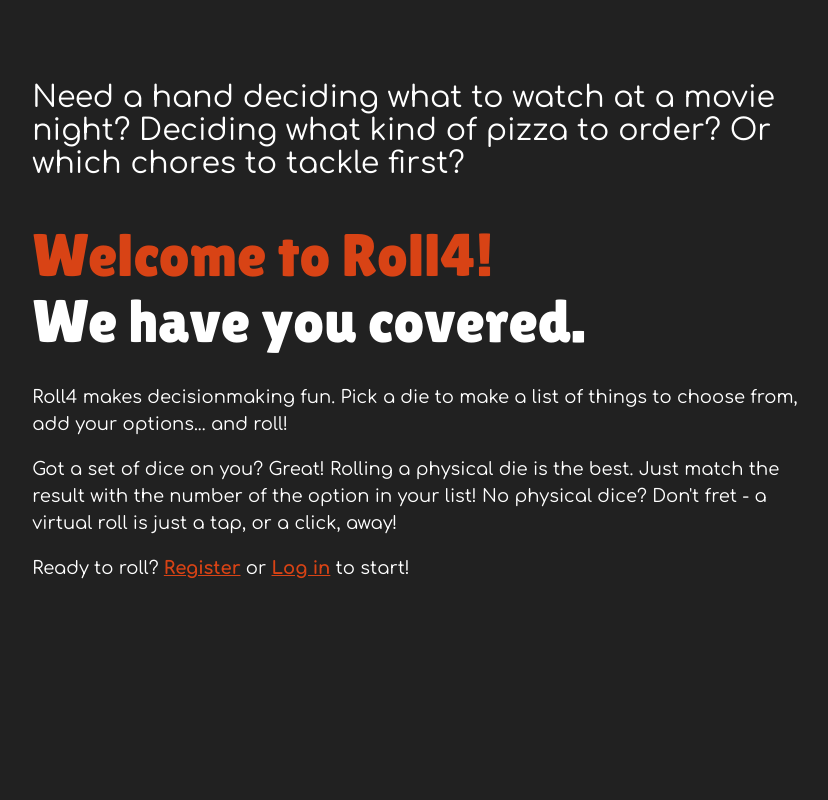
After one commit to Shirral/Roll4, a Flask app: page /index in a window 1280 px wide. The commit adds this page. Shown: the whole page, without its empty margins (24-852 px from the left). Run offline with Flask 3, Linux system fonts and the light colour scheme.

Commit message:
Add, style and route index.html; tidy up the routes

```diff
--- a/roll4app/routes.py
+++ b/roll4app/routes.py
@@ -6,47 +6,52 @@
 
 
 @app.route("/")
+@app.route("/index")
+def index():
+    return render_template("index.html")
+
+
 @app.route("/lists")
 def lists():
+    if "currentuser" not in session:
+        return redirect(url_for("notloggedin"))
+
+    d20 = list(mongo.db.Lists.find({"Die": 20, "UserName": session["currentuser"]}))
+    d12 = list(mongo.db.Lists.find({"Die": 12, "UserName": session["currentuser"]}))
+    d10 = list(mongo.db.Lists.find({"Die": 10, "UserName": session["currentuser"]}))
+    d8 = list(mongo.db.Lists.find({"Die": 8, "UserName": session["currentuser"]}))
+    d6 = list(mongo.db.Lists.find({"Die": 6, "UserName": session["currentuser"]}))
+    d4 = list(mongo.db.Lists.find({"Die": 4, "UserName": session["currentuser"]}))
+
+    categories = list(mongo.db.Categories.find())
+    darkmode = Users.query.filter_by(user_name=session["currentuser"]).first().darkmode
+
     if "currentuser" in session:
+        return render_template("lists.html", sessioncookie = True, d20=d20, d12=d12, d10=d10, d8=d8, d6=d6, d4=d4, darkmode=darkmode, categories=categories)
+    else:
+        return render_template("lists.html", sessioncookie = False, d20=d20, d12=d12, d10=d10, d8=d8, d6=d6, d4=d4, darkmode=darkmode, categories=categories)
 
-        d20 = list(mongo.db.Lists.find({"Die": 20, "UserName": session["currentuser"]}))
-        d12 = list(mongo.db.Lists.find({"Die": 12, "UserName": session["currentuser"]}))
-        d10 = list(mongo.db.Lists.find({"Die": 10, "UserName": session["currentuser"]}))
-        d8 = list(mongo.db.Lists.find({"Die": 8, "UserName": session["currentuser"]}))
-        d6 = list(mongo.db.Lists.find({"Die": 6, "UserName": session["currentuser"]}))
-        d4 = list(mongo.db.Lists.find({"Die": 4, "UserName": session["currentuser"]}))
-
-        categories = list(mongo.db.Categories.find())
-        darkmode = Users.query.filter_by(user_name=session["currentuser"]).first().darkmode
-
-        if "currentuser" in session:
-            return render_template("lists.html", sessioncookie = True, d20=d20, d12=d12, d10=d10, d8=d8, d6=d6, d4=d4, darkmode=darkmode, categories=categories)
-        else:
-            return render_template("lists.html", sessioncookie = False, d20=d20, d12=d12, d10=d10, d8=d8, d6=d6, d4=d4, darkmode=darkmode, categories=categories)
-
-    return redirect(url_for("notloggedin"))
 
 @app.route("/userprofile", defaults={"username": None}, methods=["GET", "POST"])
 @app.route("/userprofile/", defaults={"username": None}, methods=["GET", "POST"])
 @app.route("/userprofile/<username>", methods=["GET", "POST"])
 def userprofile(username):
-    if "currentuser" in session:
-        if username == None:
-            username = session["currentuser"]
+    if "currentuser" not in session:
+        return redirect(url_for("notloggedin"))
 
-        user = Users.query.filter_by(user_name=session["currentuser"]).first()
-        username = user.user_name
-        darkmode = user.darkmode
+    if username == None:
+        username = session["currentuser"]
 
-        if request.method == "POST":
-            user.darkmode = bool(True if request.form.get("darkmode") else False)
-            db.session.commit()
-            return redirect(url_for("userprofile"))
+    user = Users.query.filter_by(user_name=session["currentuser"]).first()
+    username = user.user_name
+    darkmode = user.darkmode
 
-        return render_template("userprofile.html", username=username, user=user, darkmode=darkmode)
+    if request.method == "POST":
+        user.darkmode = bool(True if request.form.get("darkmode") else False)
+        db.session.commit()
+        return redirect(url_for("userprofile"))
 
-    return redirect(url_for("notloggedin"))
+    return render_template("userprofile.html", username=username, user=user, darkmode=darkmode)
 
 
 @app.route("/register", methods=["GET", "POST"])
@@ -94,266 +99,262 @@
 
 @app.route("/logout")
 def logout():
-    if "currentuser" in session:
-        flash("Logged out. See you later!")
-        session.pop("currentuser")
-        return redirect(url_for("login"))
-    return render_template("notloggedin.html")
+    if "currentuser" not in session:
+        return redirect(url_for("notloggedin"))
+
+    flash("Logged out. See you later!")
+    session.pop("currentuser")
+    return redirect(url_for("login"))
 
 
 @app.route("/addlist", defaults={"die": None})
 @app.route("/addlist/", defaults={"die": None})
 @app.route("/addlist/<int:die>", methods=["GET", "POST"])
 def addlist(die):
-    if "currentuser" in session:
-        categories = mongo.db.Categories.find()
-        darkmode = Users.query.filter_by(user_name=session["currentuser"]).first().darkmode
+    if "currentuser" not in session:
+        return redirect(url_for("notloggedin"))
 
-        if die == None:
-            return redirect(url_for("newlist"))
+    categories = mongo.db.Categories.find()
+    darkmode = Users.query.filter_by(user_name=session["currentuser"]).first().darkmode
 
-        if request.method == "POST":
-            newlist = {
-                "ListName": request.form.get("list_name"),
-                "Die": die,
-                "Category": request.form.get("category"),
-                "UserName": session['currentuser'],
-                "ListItems": {},
-                "ListItemNotes": {},
-                "RollHistory": [],
-                "TaskMode": False
-            }
+    if die == None:
+        return redirect(url_for("newlist"))
 
-            num = 1
-            for key, val in request.form.items():
-                if key.startswith("listitem"):
-                    newlist["ListItems"][str(num)] = val
-                    num += 1
+    if request.method == "POST":
+        newlist = {
+            "ListName": request.form.get("list_name"),
+            "Die": die,
+            "Category": request.form.get("category"),
+            "UserName": session['currentuser'],
+            "ListItems": {},
+            "ListItemNotes": {},
+            "RollHistory": [],
+            "TaskMode": False
+        }
 
-            num2 = 1
-            for key, val in request.form.items():
-                if key.startswith("linote"):
-                    newlist["ListItemNotes"][str(num2)] = val
-                    num2 += 1
+        num = 1
+        for key, val in request.form.items():
+            if key.startswith("listitem"):
+                newlist["ListItems"][str(num)] = val
+                num += 1
 
-            mongo.db.Lists.insert_one(newlist)
-            flash("List created. Woohoo!")
-            return redirect(url_for("lists"))
+        num2 = 1
+        for key, val in request.form.items():
+            if key.startswith("linote"):
+                newlist["ListItemNotes"][str(num2)] = val
+                num2 += 1
 
-        return render_template("addlist.html", die=die, categories=categories, darkmode=darkmode)
+        mongo.db.Lists.insert_one(newlist)
+        flash("List created. Woohoo!")
+        return redirect(url_for("lists"))
 
-    return redirect(url_for("notloggedin"))
+    return render_template("addlist.html", die=die, categories=categories, darkmode=darkmode)
 
 
 @app.route("/editlist", defaults={"listid": None})
 @app.route("/editlist/", defaults={"listid": None})
 @app.route("/editlist/<listid>", methods=["GET", "POST"])
 def editlist(listid):
-    if "currentuser" in session:
+    if "currentuser" not in session:
+        return redirect(url_for("notloggedin"))
 
-        userlist = mongo.db.Lists.find_one({"_id": ObjectId(listid)})
-        categories = mongo.db.Categories.find()
-        darkmode = Users.query.filter_by(user_name=session["currentuser"]).first().darkmode
+    userlist = mongo.db.Lists.find_one({"_id": ObjectId(listid)})
+    categories = mongo.db.Categories.find()
+    darkmode = Users.query.filter_by(user_name=session["currentuser"]).first().darkmode
 
-        if listid == None:
+    if listid == None:
+        return redirect(url_for("lists"))
+
+    if not userlist:
+            flash("List not found!")
             return redirect(url_for("lists"))
 
-        if not userlist:
-                flash("List not found!")
-                return redirect(url_for("lists"))
+    if session["currentuser"].lower() != userlist["UserName"].lower():
+        flash("Oops! You were taken some strange places. It's okay, we've got you back here now!")
+        return redirect(url_for("lists"))
 
-        if session["currentuser"].lower() != userlist["UserName"].lower():
-            flash("Oops! You were taken some strange places. It's okay, we've got you back here now!")
-            return redirect(url_for("lists"))
+    if request.method == "POST":
+            editedlist = {
+                "ListName": request.form.get("list_name"),
+                "Category": request.form.get("category"),
+                "ListItems": {},
+                "ListItemNotes": {}
+            }
 
-        if request.method == "POST":
-                editedlist = {
-                    "ListName": request.form.get("list_name"),
-                    "Category": request.form.get("category"),
-                    "ListItems": {},
-                    "ListItemNotes": {}
-                }
+            num = 1
+            for key, val in request.form.items():
+                if key.startswith("listitem"):
+                    editedlist["ListItems"][str(num)] = val
+                    num += 1
 
-                num = 1
-                for key, val in request.form.items():
-                    if key.startswith("listitem"):
-                        editedlist["ListItems"][str(num)] = val
-                        num += 1
+            num2 = 1
+            for key, val in request.form.items():
+                if key.startswith("linote"):
+                    editedlist["ListItemNotes"][str(num2)] = val
+                    num2 += 1
 
-                num2 = 1
-                for key, val in request.form.items():
-                    if key.startswith("linote"):
-                        editedlist["ListItemNotes"][str(num2)] = val
-                        num2 += 1
+            mongo.db.Lists.update_one({"_id": ObjectId(listid)}, {"$set": editedlist})
+            flash("List updated!")
+            return redirect(url_for("listview", listid = listid, userlist=userlist, darkmode=darkmode))
 
-                mongo.db.Lists.update_one({"_id": ObjectId(listid)}, {"$set": editedlist})
-                flash("List updated!")
-                return redirect(url_for("listview", listid = listid, userlist=userlist, darkmode=darkmode))
-
-        return render_template("editlist.html", listid = listid, userlist=userlist, categories=categories, darkmode=darkmode)
-
-    return redirect(url_for("notloggedin"))
+    return render_template("editlist.html", listid = listid, userlist=userlist, categories=categories, darkmode=darkmode)
 
 
 @app.route("/deletelist", defaults={"listid": None})
 @app.route("/deletelist/", defaults={"listid": None})
 @app.route("/deletelist/<listid>")
 def deletelist(listid):
-    if "currentuser" in session:
+    if "currentuser" not in session:
+        return redirect(url_for("notloggedin"))
 
-        if listid == None:
-            return redirect(url_for("lists"))
-
-        mongo.db.Lists.delete_one({"_id": ObjectId(listid)})
-        flash("List deleted!")
+    if listid == None:
         return redirect(url_for("lists"))
 
-    return redirect(url_for("notloggedin"))
+    mongo.db.Lists.delete_one({"_id": ObjectId(listid)})
+    flash("List deleted!")
+    return redirect(url_for("lists"))
 
 
 @app.route("/listview", defaults={"listid": None})
 @app.route("/listview/", defaults={"listid": None})
 @app.route("/listview/<listid>", methods=["GET", "POST"])
 def listview(listid):
-    if "currentuser" in session:
+    if "currentuser" not in session:
+        return redirect(url_for("notloggedin"))
 
-        userlist = mongo.db.Lists.find_one({"_id": ObjectId(listid)})
-        darkmode = Users.query.filter_by(user_name=session["currentuser"]).first().darkmode
+    userlist = mongo.db.Lists.find_one({"_id": ObjectId(listid)})
+    darkmode = Users.query.filter_by(user_name=session["currentuser"]).first().darkmode
 
-        if listid == None:
+    if listid == None:
+        return redirect(url_for("lists"))
+
+    if not userlist:
+            flash("List not found!")
             return redirect(url_for("lists"))
 
-        if not userlist:
-                flash("List not found!")
-                return redirect(url_for("lists"))
+    if session["currentuser"].lower() != userlist["UserName"].lower():
+        flash("Oops! You were taken some strange places. It's okay, we've got you back here now!")
+        return redirect(url_for("lists"))
 
-        if session["currentuser"].lower() != userlist["UserName"].lower():
-            flash("Oops! You were taken some strange places. It's okay, we've got you back here now!")
-            return redirect(url_for("lists"))
+    if request.method == "POST":
+        taskmode = True if request.form.get("taskmode") else False
 
-        if request.method == "POST":
-            taskmode = True if request.form.get("taskmode") else False
+        if taskmode == False:
+            mongo.db.Lists.update_one({"_id": ObjectId(listid)}, {"$set": {"RollHistory": []}})
 
-            if taskmode == False:
-                mongo.db.Lists.update_one({"_id": ObjectId(listid)}, {"$set": {"RollHistory": []}})
+        mongo.db.Lists.update_one({"_id": ObjectId(listid)}, {"$set": {"TaskMode": taskmode}})
+        return redirect(url_for("listview", listid = listid))
 
-            mongo.db.Lists.update_one({"_id": ObjectId(listid)}, {"$set": {"TaskMode": taskmode}})
-            return redirect(url_for("listview", listid = listid))
-
-        return render_template("listview.html", listid = listid, userlist=userlist, darkmode=darkmode)
-
-    return redirect(url_for("notloggedin"))
+    return render_template("listview.html", listid = listid, userlist=userlist, darkmode=darkmode)
 
 
 @app.route("/newlist")
 def newlist():
-    if "currentuser" in session:
-        darkmode = Users.query.filter_by(user_name=session["currentuser"]).first().darkmode
-        return render_template("newlist.html", darkmode=darkmode)
+    if "currentuser" not in session:
+        return redirect(url_for("notloggedin"))
 
-    return redirect(url_for("notloggedin"))
+    darkmode = Users.query.filter_by(user_name=session["currentuser"]).first().darkmode
+    return render_template("newlist.html", darkmode=darkmode)
 
 
 @app.route("/categories")
 def categories():
-    if "currentuser" in session:
-        categories = mongo.db.Categories.find()
-        darkmode = Users.query.filter_by(user_name=session["currentuser"]).first().darkmode
+    if "currentuser" not in session:
+        return redirect(url_for("notloggedin"))
 
-        return render_template("categories.html", categories=categories, darkmode=darkmode)
+    categories = mongo.db.Categories.find()
+    darkmode = Users.query.filter_by(user_name=session["currentuser"]).first().darkmode
 
-    return redirect(url_for("notloggedin"))
+    return render_template("categories.html", categories=categories, darkmode=darkmode)
 
 
 @app.route("/addcategory", methods=["GET", "POST"])
 def addcategory():
-    if "currentuser" in session:
-        darkmode = Users.query.filter_by(user_name=session["currentuser"]).first().darkmode
+    if "currentuser" not in session:
+        return redirect(url_for("notloggedin"))
 
-        if request.method == "POST":
-            newcategory = {
-                "CategoryName": request.form.get("category_name"),
-                "UserName": session['currentuser'],
-                "CategoryColour": request.form.get("colour")
-            }
+    darkmode = Users.query.filter_by(user_name=session["currentuser"]).first().darkmode
 
-            mongo.db.Categories.insert_one(newcategory)
-            flash("Category created! You can now choose it from the 'Add category?' dropdown menu while creating/editing a list.")
-            return redirect(url_for("categories"))
+    if request.method == "POST":
+        newcategory = {
+            "CategoryName": request.form.get("category_name"),
+            "UserName": session['currentuser'],
+            "CategoryColour": request.form.get("colour")
+        }
 
-        return render_template("addcategory.html", darkmode=darkmode)
+        mongo.db.Categories.insert_one(newcategory)
+        flash("Category created! You can now choose it from the 'Add category?' dropdown menu while creating/editing a list.")
+        return redirect(url_for("categories"))
 
-    return redirect(url_for("notloggedin"))
+    return render_template("addcategory.html", darkmode=darkmode)
 
 
 @app.route("/editcategory", defaults={"categoryid": None})
 @app.route("/editcategory/", defaults={"categoryid": None})
 @app.route("/editcategory/<categoryid>", methods=["GET", "POST"])
 def editcategory(categoryid):
-    if "currentuser" in session:
+    if "currentuser" not in session:
+        return redirect(url_for("notloggedin"))
 
-        if categoryid == None:
-            return redirect(url_for("categories"))
+    if categoryid == None:
+        return redirect(url_for("categories"))
 
-        category = mongo.db.Categories.find_one({"_id": ObjectId(categoryid)})
-        darkmode = Users.query.filter_by(user_name=session["currentuser"]).first().darkmode
+    category = mongo.db.Categories.find_one({"_id": ObjectId(categoryid)})
+    darkmode = Users.query.filter_by(user_name=session["currentuser"]).first().darkmode
 
-        if not category:
-            flash("Category not found!")
-            return redirect(url_for("categories"))
+    if not category:
+        flash("Category not found!")
+        return redirect(url_for("categories"))
 
-        if session["currentuser"].lower() != category["UserName"].lower():
-            flash("Oops! You were taken some strange places. It's okay, we've got you back here now!")
-            return redirect(url_for("categories"))
+    if session["currentuser"].lower() != category["UserName"].lower():
+        flash("Oops! You were taken some strange places. It's okay, we've got you back here now!")
+        return redirect(url_for("categories"))
 
-        if request.method == "POST":
+    if request.method == "POST":
 
-            editedcategory = {
-                "CategoryName": request.form.get("category_name"),
-                "CategoryColour": request.form.get("colour")
-            }
+        editedcategory = {
+            "CategoryName": request.form.get("category_name"),
+            "CategoryColour": request.form.get("colour")
+        }
 
-            mongo.db.Categories.update_one({"_id": ObjectId(categoryid)}, {"$set": editedcategory})
+        mongo.db.Categories.update_one({"_id": ObjectId(categoryid)}, {"$set": editedcategory})
 
-            flash("Category Updated!")
-            return redirect(url_for("categories"))
+        flash("Category Updated!")
+        return redirect(url_for("categories"))
 
-        return render_template("editcategory.html", category=category, categoryid=categoryid, darkmode=darkmode)
-
-    return redirect(url_for("notloggedin"))
+    return render_template("editcategory.html", category=category, categoryid=categoryid, darkmode=darkmode)
 
 
 @app.route("/deletecategory", defaults={"categoryid": None})
 @app.route("/deletecategory/", defaults={"categoryid": None})
 @app.route("/deletecategory/<categoryid>")
 def deletecategory(categoryid):
-    if "currentuser" in session:
+    if "currentuser" not in session:
+        return redirect(url_for("notloggedin"))
 
-        if categoryid == None:
-                return redirect(url_for("categories"))
+    if categoryid == None:
+            return redirect(url_for("categories"))
 
-        mongo.db.Categories.delete_one({"_id": ObjectId(categoryid)})
-        flash("Category deleted!")
-        return redirect(url_for("categories"))
+    mongo.db.Categories.delete_one({"_id": ObjectId(categoryid)})
+    flash("Category deleted!")
+    return redirect(url_for("categories"))
 
-    return redirect(url_for("notloggedin"))
 
 @app.route("/deleteuser/<username>")
 def deleteuser(username):
-    if "currentuser" in session:
+    if "currentuser" not in session:
+        return redirect(url_for("notloggedin"))
 
-        user = Users.query.filter_by(user_name=username).first_or_404()
-        db.session.delete(user)
-        db.session.commit()
+    user = Users.query.filter_by(user_name=username).first_or_404()
+    db.session.delete(user)
+    db.session.commit()
 
-        if session["currentuser"].lower() != username.lower():
-            flash("Oops! You were taken some strange places. It's okay, we've got you back here now!")
-            return redirect(url_for("lists"))
+    if session["currentuser"].lower() != username.lower():
+        flash("Oops! You were taken some strange places. It's okay, we've got you back here now!")
+        return redirect(url_for("lists"))
 
-        flash("Profile deleted. See ya!")
-        return redirect(url_for("login"))
-
-    return redirect(url_for("notloggedin"))
+    flash("Profile deleted. See ya!")
+    return redirect(url_for("login"))
 
 
 @app.route("/notloggedin")
--- a/roll4app/static/css/style.css
+++ b/roll4app/static/css/style.css
@@ -86,8 +86,30 @@
     }
 }
 
+.bold700 {
+    font-weight: 700;
+    text-decoration: underline;
+}
+
 .brand-logo {
     font-family: "Lilita One", Impact, sans-serif;
+}
+
+#homepagemain {
+    padding: 3rem;
+}
+
+#homepagemain p {
+    font-size: large;
+}
+
+#homepageh1 {
+    font-size: 60px;
+    margin-bottom: 0.5em;
+}
+
+#homepageh2 {
+    font-size: 30px;
 }
 
 #loginpage, #registerpage {
--- /dev/null
+++ b/roll4app/templates/index.html
@@ -0,0 +1,41 @@
+<!DOCTYPE html>
+<html lang="en">
+<head>
+    <meta charset="UTF-8">
+    <meta name="viewport" content="width=device-width, initial-scale=1.0">
+    <link rel="stylesheet" href="https://cdnjs.cloudflare.com/ajax/libs/materialize/1.0.0/css/materialize.min.css" type="text/css">
+    <link href="https://fonts.googleapis.com/icon?family=Material+Icons" rel="stylesheet"  type="text/css">
+    <link rel="stylesheet" href="{{url_for('static', filename='css/style.css')}}" type="text/css">
+    <title>Roll4</title>
+</head>
+<body class="grey darken-4 white-text">
+
+    <main id="homepagemain">
+        <div class="row">
+            <div class="container col s8">
+                <div>
+                    <h2 id="homepageh2">Need a hand deciding what to watch at a movie night? Deciding what kind
+                        of pizza to order? Or which chores to tackle first?</h2>
+                    <h1 id="homepageh1"><span class="deep-orange-text text-darken-3">Welcome to Roll4!</span><br> We have you covered.</h1>
+                </div>
+                <div>
+                    <p>Roll4 makes decisionmaking fun. Pick a die to make a list of things to choose from, add your options...
+                        and roll!</p>
+                    <p>Got a set of dice on you? Great! Rolling a physical die is the best. Just match the result with the
+                        number of the option in your list! No physical dice? Don't fret - a virtual roll is just a tap, or a click,
+                        away!
+                    </p>
+                </div>
+                <div>
+                    <p><span>Ready to roll?</span> <a href="{{url_for('register')}}" class="bold700 deep-orange-text text-darken-3">Register</a> or <a
+                            href="{{url_for('login')}}" class="bold700 deep-orange-text text-darken-3">Log in</a> to start!</p>
+                </div>
+            </div>
+            <div class="container col s4"></div>
+        </div>
+    </main>
+    <script src="https://code.jquery.com/jquery-3.7.1.min.js" integrity="sha256-/JqT3SQfawRcv/BIHPThkBvs0OEvtFFmqPF/lYI/Cxo=" crossorigin="anonymous"></script>
+    <script src="https://cdnjs.cloudflare.com/ajax/libs/materialize/1.0.0/js/materialize.min.js"></script>
+    <script src="{{url_for('static', filename='js/script.js')}}"></script>
+</body>
+</html>
```
